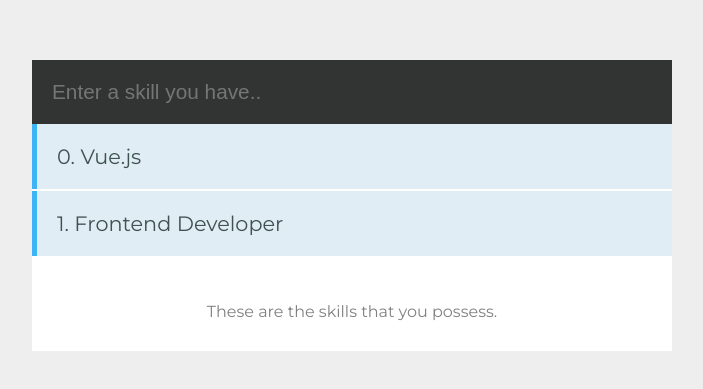
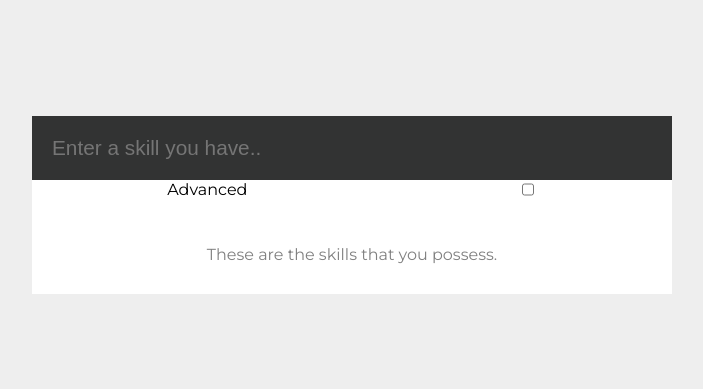
Before and after one commit to jervalles/vue-simplelist, a Vue app in the folder vue-skills/: page / in a window 1280 px wide. Shown: the part 187-576 px from the top of the page, without its empty margins (288-991 px from the left). Built offline with nearby package versions, Linux system fonts and the light colour scheme.

Commit message:
added a Checkbox to add if the Skill has an Advanced level WORKING

```diff
--- a/vue-skills/src/components/Skills.css
+++ b/vue-skills/src/components/Skills.css
@@ -52,3 +52,13 @@
     margin-top: 0px;
     color: #3E5252;
 }
+
+.advanced {
+    display: flex;
+    flex-direction: row;
+    justify-content: space-around;
+}
+
+#checkbox {
+    width: 12px;
+}
--- a/vue-skills/src/components/Skills.vue
+++ b/vue-skills/src/components/Skills.vue
@@ -3,10 +3,15 @@
     <div class="holder">
       <form @submit.prevent="addSkill">
         <input type="text" placeholder="Enter a skill you have.." v-model="skill">
+        <div class="advanced">Advanced
+          <input type="checkbox" id="checkbox" v-model="checked">
+        </div>
       </form>
         <p class="preview" v-if="skill.length > 0"> {{ skill }}</p>
       <ul>
-        <li v-for="(data, index) in skills" :key='index'>{{ index }}. {{ data.skill }}</li>
+        <li v-for="(data, index) in skills" :key='index'>{{ index }}. {{ data.skill }}
+          <span v-if="data.checked">Advanced</span>
+        </li>
       </ul>
 <!--
 <p v-if="skills.length > 1">You have more than 1 skills</p>
@@ -25,10 +30,9 @@
   name: 'Skills',
   data() {
     return {
+      checked: false,
       skill: '',
       skills: [
-        { "skill": "Vue.js" },
-        { "skill": "Frontend Developer" }
       ],
       /*
       alertObject: {
@@ -39,8 +43,10 @@
   },
   methods: {
     addSkill() {
-      this.skills.push({skill: this.skill}),
-      this.skill = ''
+      this.skills.push({skill: this.skill, checked: this.checked}),
+      this.skill = '',
+      console.log('This checkbox value is: '+this.checked),
+      this.checked = false;
     }
   }
 }
```
